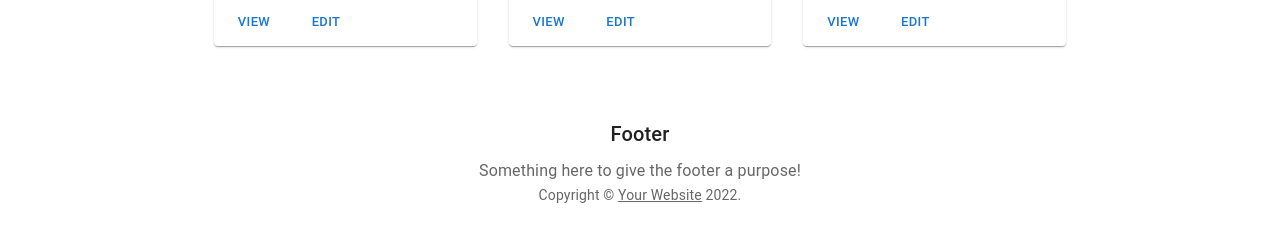
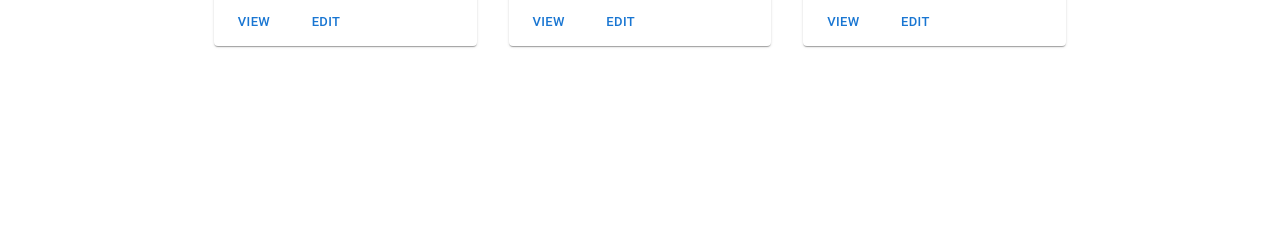
Before and after one commit to MohsniNour/frontend_TodoList, a React (Create React App) app: page /home in a window 1280 px wide. Shown: the part 578-820 px from the top of the page. Built offline with nearby package versions, Linux system fonts and the light colour scheme.

Commit message:
fix design home pagr

```diff
--- a/src/components/Todo/todo.css
+++ b/src/components/Todo/todo.css
@@ -57,7 +57,7 @@
 }
 .button-container{
     display: flex;
-    justify-content: start;
+    /* justify-content: start; */
     align-items: flex-start;
     width: 100%;
 
--- a/src/components/album.jsx
+++ b/src/components/album.jsx
@@ -1,39 +1,19 @@
 import * as React from "react";
-import AppBar from "@mui/material/AppBar";
 import Button from "@mui/material/Button";
-import CameraIcon from "@mui/icons-material/PhotoCamera";
 import Card from "@mui/material/Card";
 import CardActions from "@mui/material/CardActions";
 import CardContent from "@mui/material/CardContent";
 import CardMedia from "@mui/material/CardMedia";
 import CssBaseline from "@mui/material/CssBaseline";
 import Grid from "@mui/material/Grid";
-import Stack from "@mui/material/Stack";
 import Box from "@mui/material/Box";
-import Toolbar from "@mui/material/Toolbar";
 import Typography from "@mui/material/Typography";
 import Container from "@mui/material/Container";
-import Link from "@mui/material/Link";
 import ResponsiveAppBar from "./NavBar";
 import { createTheme, ThemeProvider } from "@mui/material/styles";
 
-function Copyright() {
-  return (
-    <Typography variant="body2" color="text.secondary" align="center">
-      {"Copyright © "}
-      <Link color="inherit" href="https://mui.com/">
-        Your Website
-      </Link>{" "}
-      {new Date().getFullYear()}
-      {"."}
-    </Typography>
-  );
-}
-
 const cards = [1, 2, 3];
-
 const theme = createTheme();
-
 export default function Album() {
   return (
     <ThemeProvider theme={theme}>
@@ -96,7 +76,7 @@ export default function Album() {
         </Container>
       </main>
       {/* Footer */}
-      <Box sx={{ bgcolor: "background.paper", p: 6 }} component="footer">
+      {/* <Box sx={{ bgcolor: "background.paper", p: 6 }} component="footer">
         <Typography variant="h6" align="center" gutterBottom>
           Footer
         </Typography>
@@ -109,7 +89,7 @@ export default function Album() {
           Something here to give the footer a purpose!
         </Typography>
         <Copyright />
-      </Box>
+      </Box> */}
       {/* End footer */}
     </ThemeProvider>
   );
```
